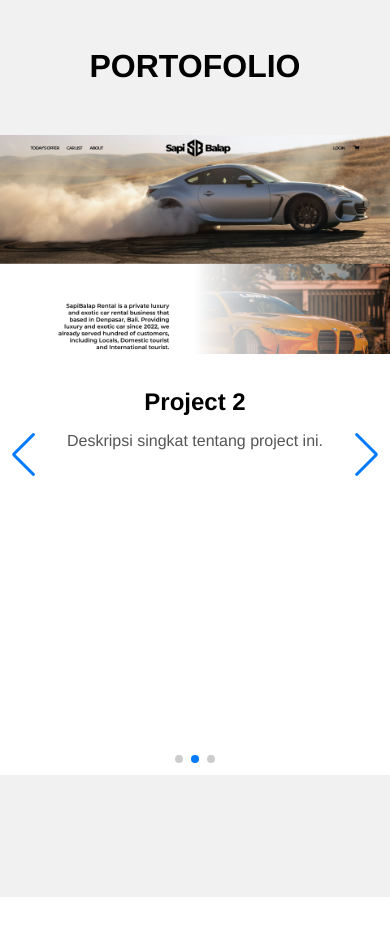
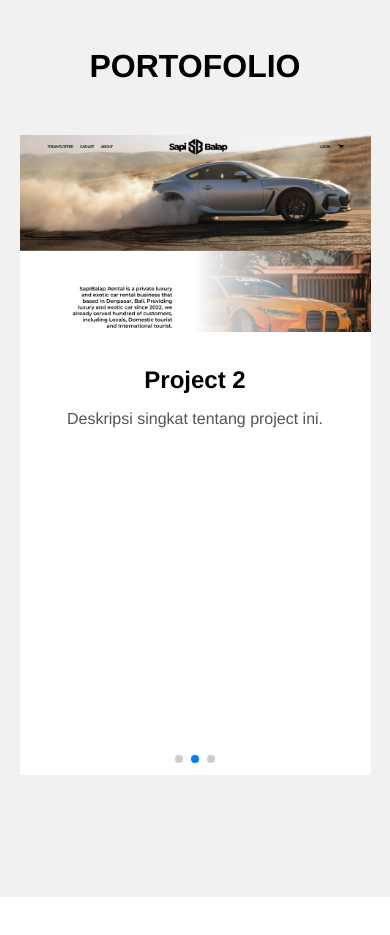
Before and after one commit to lmnzxx/lmnzxx-resume-webpage, a Vue app: page / in a window 390 px wide. Shown: the part 2360-3295 px from the top of the page. Built offline with nearby package versions, Linux system fonts and the light colour scheme.

Commit message:
added more responsive styling for swiper

```diff
--- a/src/components/Portofolio.vue
+++ b/src/components/Portofolio.vue
@@ -5,8 +5,8 @@
             class="portofolio-swiper"
             :modules="modules"
             :slides-per-view="1"
-            :space-between="20"
-            :navigation="true"
+            :space-between="0"
+            :navigation="isDesktop"
             :pagination="{ clickable: true }"
             :autoplay="{ delay: 5000, disableOnInteraction: false }"
         >
@@ -24,24 +24,21 @@
 </template>
 
 <script setup lang="ts">
+    import { ref, onMounted, onUnmounted } from "vue";
     import { Swiper, SwiperSlide } from "swiper/vue";
     import { Navigation, Pagination, Autoplay } from "swiper/modules";
     import "../../node_modules/swiper/swiper-bundle.css";
     import "../../node_modules/swiper/modules/pagination.css"
     import "../../node_modules/swiper/modules/navigation.css"
-    import { ref } from "vue";
 
-    // ✅ Pakai modules
     const modules = [Navigation, Pagination, Autoplay];
 
-    // Definisi tipe data untuk project
     interface Project {
         title: string;
         description: string;
         image: string;
     }
 
-    // Pakai ref untuk projects agar reactive
     const projects = ref<Project[]>([
         {
             title: "Car Rental Booking Order Website",
@@ -59,6 +56,16 @@
             image: "/img/project1.png",
         },
     ]);
+
+
+    const isDesktop = ref(window.innerWidth >= 768);
+
+    const updateScreenSize = () => {
+        isDesktop.value = window.innerWidth >= 768;
+    };
+
+    onMounted(() => window.addEventListener("resize", updateScreenSize));
+    onUnmounted(() => window.removeEventListener("resize", updateScreenSize));
 </script>
 
 <style scoped>
@@ -81,13 +88,14 @@
 
     .portofolio-swiper {
         max-width: 1200px;
-        width: 100%;
+        width: 90%;
         margin: 0 auto;
+        overflow: hidden;
     }
 
     .card {
-        width: 1200px;
-        max-width: 100%;
+        width: 100%;
+        max-width: 1200px;
         height: 640px;
         margin: auto;
         background: #fff;
```
